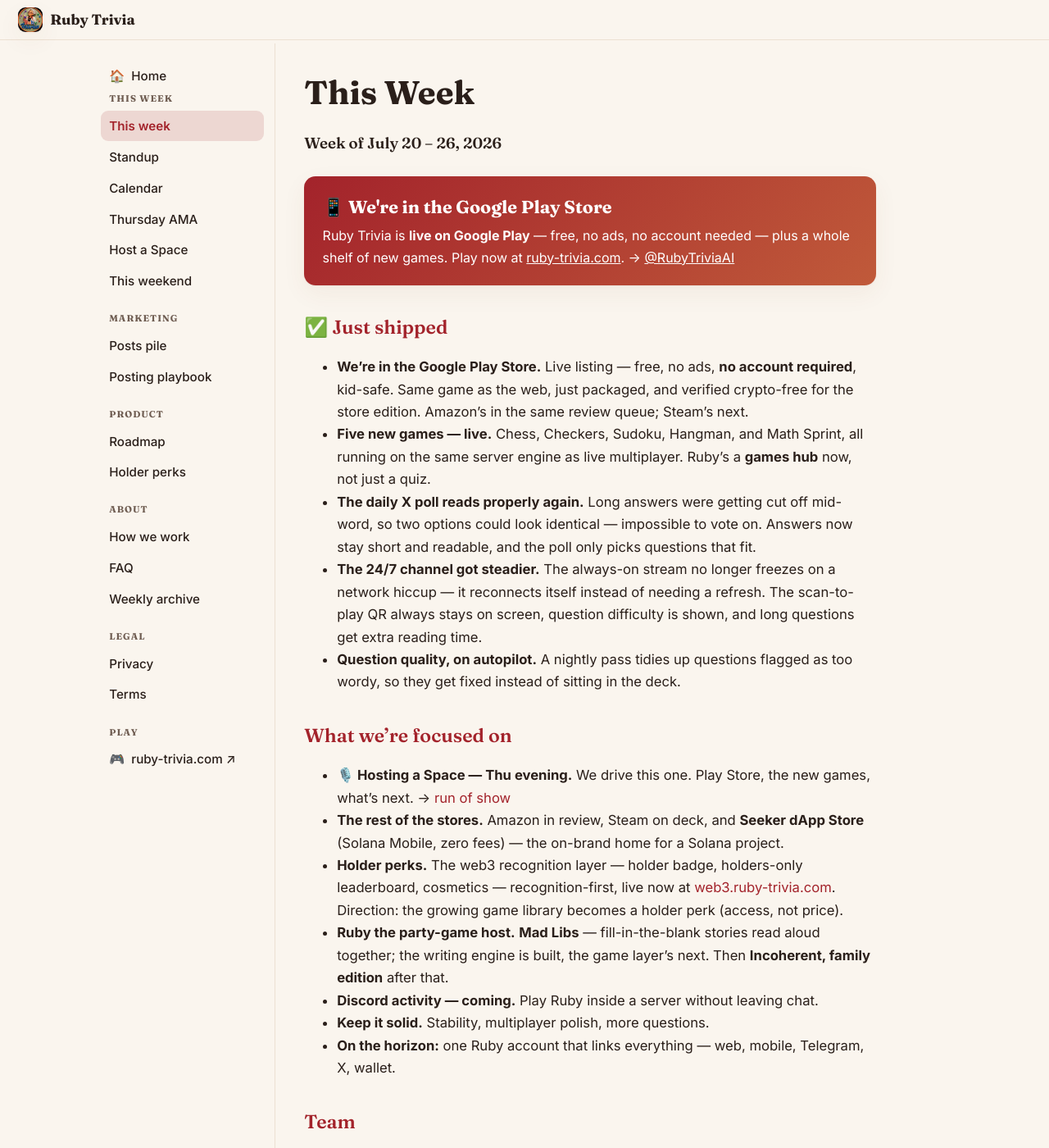
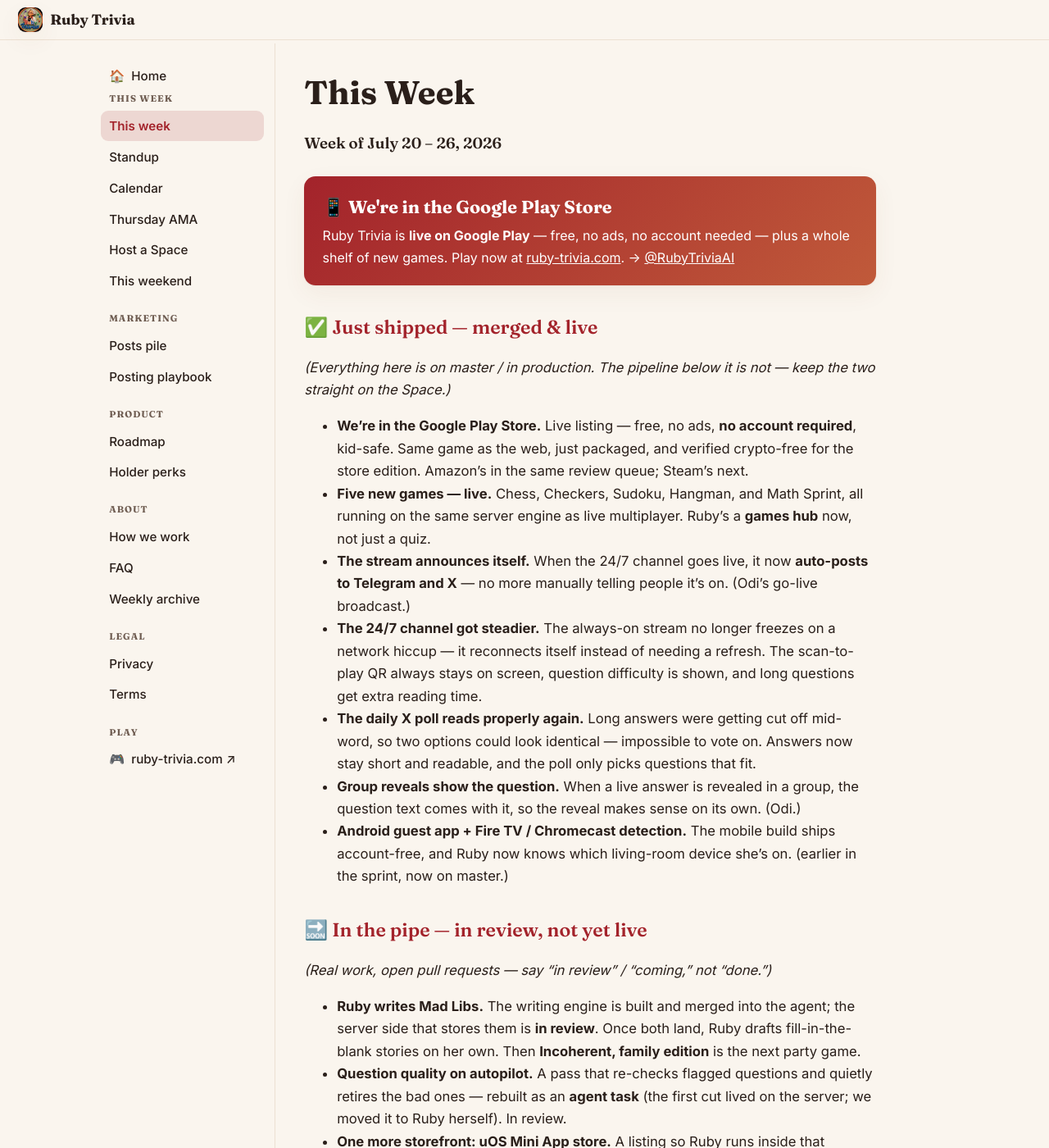
Before and after one commit to ruby-high/ruby-trivia-handbook, a Jekyll site: the page built from plan.md, in a window 1280 px wide and 1400 px high. Shown: the whole window at 82% size. Built offline with Jekyll 4.4.1, drawn with Linux system fonts in a browser that asks for light colours; some of the changed text lies outside the part shown.

Commit message:
handbook: complete the changelog — split shipped vs in-review, add Odi's work
Make This Week a full talking-points sheet, and fix a fake-shipped claim.

- Corrected: "nightly question cleanup on autopilot" was listed as shipped. It
  was PR #130, which Odi closed ("no llm on the server"); the rebuild is an open
  agent-task PR. Moved to a new "In the pipe — in review, not yet live" section
  so nobody claims it live on the Space.
- Added Odi's shipped work that was missing: the go-live broadcast (stream
  auto-posts to Telegram + X), group reveal now includes question text, android
  guest app + Fire TV/Chromecast device-family detection.
- New "In the pipe" section captures the open PRs honestly: mad-lib server half,
  the audit-sweep agent task, the uOS store listing.
- Space run-of-show: added the go-live broadcast and uOS to the distribution
  segment.

Shipped vs in-review is now clearly separated — the whole point, so the Space
doesn't overclaim.

Co-Authored-By: Claude Opus 4.8 <noreply@anthropic.com>

```diff
--- a/plan.md
+++ b/plan.md
@@ -7,18 +7,28 @@ title: This Week — Ruby Trivia
 
 <div class="callout"><div class="when">📱 We're in the Google Play Store</div>Ruby Trivia is <strong>live on Google Play</strong> — free, no ads, no account needed — plus a whole shelf of new games. Play now at <a href="https://ruby-trivia.com">ruby-trivia.com</a>. → <a href="https://x.com/RubyTriviaAI">@RubyTriviaAI</a></div>
 
-## ✅ Just shipped
+## ✅ Just shipped — merged & live
+*(Everything here is on master / in production. The pipeline below it is not — keep the two straight on the Space.)*
+
 - **We're in the Google Play Store.** Live listing — free, no ads, **no account required**, kid-safe. Same game as the web, just packaged, and verified crypto-free for the store edition. Amazon's in the same review queue; Steam's next.
 - **Five new games — live.** Chess, Checkers, Sudoku, Hangman, and Math Sprint, all running on the same server engine as live multiplayer. Ruby's a **games hub** now, not just a quiz.
+- **The stream announces itself.** When the 24/7 channel goes live, it now **auto-posts to Telegram and X** — no more manually telling people it's on. (Odi's go-live broadcast.)
+- **The 24/7 channel got steadier.** The always-on stream no longer freezes on a network hiccup — it reconnects itself instead of needing a refresh. The scan-to-play QR always stays on screen, question difficulty is shown, and long questions get extra reading time.
 - **The daily X poll reads properly again.** Long answers were getting cut off mid-word, so two options could look identical — impossible to vote on. Answers now stay short and readable, and the poll only picks questions that fit.
-- **The 24/7 channel got steadier.** The always-on stream no longer freezes on a network hiccup — it reconnects itself instead of needing a refresh. The scan-to-play QR always stays on screen, question difficulty is shown, and long questions get extra reading time.
-- **Question quality, on autopilot.** A nightly pass tidies up questions flagged as too wordy, so they get fixed instead of sitting in the deck.
+- **Group reveals show the question.** When a live answer is revealed in a group, the question text comes with it, so the reveal makes sense on its own. (Odi.)
+- **Android guest app + Fire TV / Chromecast detection.** The mobile build ships account-free, and Ruby now knows which living-room device she's on. (earlier in the sprint, now on master.)
+
+## 🔜 In the pipe — in review, not yet live
+*(Real work, open pull requests — say "in review" / "coming," not "done.")*
+
+- **Ruby writes Mad Libs.** The writing engine is built and merged into the agent; the server side that stores them is **in review**. Once both land, Ruby drafts fill-in-the-blank stories on her own. Then **Incoherent, family edition** is the next party game.
+- **Question quality on autopilot.** A pass that re-checks flagged questions and quietly retires the bad ones — rebuilt as an **agent task** (the first cut lived on the server; we moved it to Ruby herself). In review.
+- **One more storefront: uOS Mini App store.** A listing so Ruby runs inside that ecosystem. In review.
 
 ## What we're focused on
 - **🎙️ Hosting a Space — Thu evening.** We drive this one. Play Store, the new games, what's next. → [run of show](space)
 - **The rest of the stores.** Amazon in review, Steam on deck, and **Seeker dApp Store** (Solana Mobile, zero fees) — the on-brand home for a Solana project.
 - **Holder perks.** The web3 recognition layer — holder badge, holders-only leaderboard, cosmetics — recognition-first, live now at [web3.ruby-trivia.com](https://web3.ruby-trivia.com). Direction: the growing game library becomes a holder perk (access, not price).
-- **Ruby the party-game host.** **Mad Libs** — fill-in-the-blank stories read aloud together; the writing engine is built, the game layer's next. Then **Incoherent, family edition** after that.
 - **Discord activity — coming.** Play Ruby inside a server without leaving chat.
 - **Keep it solid.** Stability, multiplayer polish, more questions.
 - **On the horizon:** one Ruby account that links everything — web, mobile, Telegram, X, wallet.
```
Also changed, not shown: space.md (+3 -0 lines).
